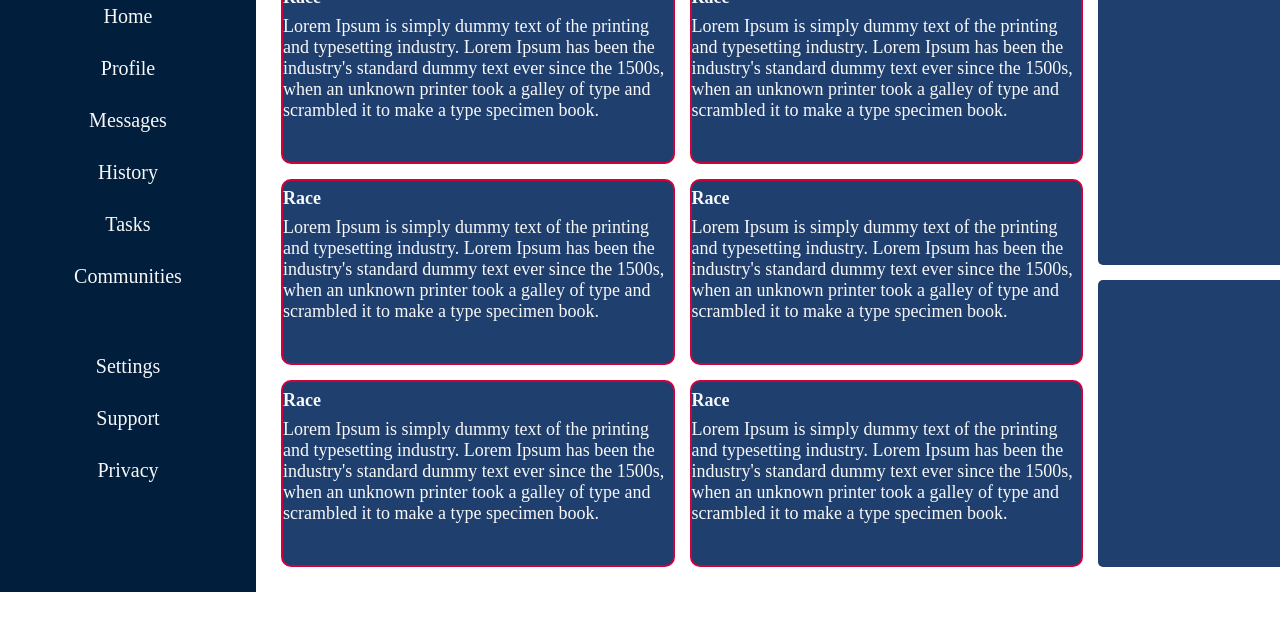
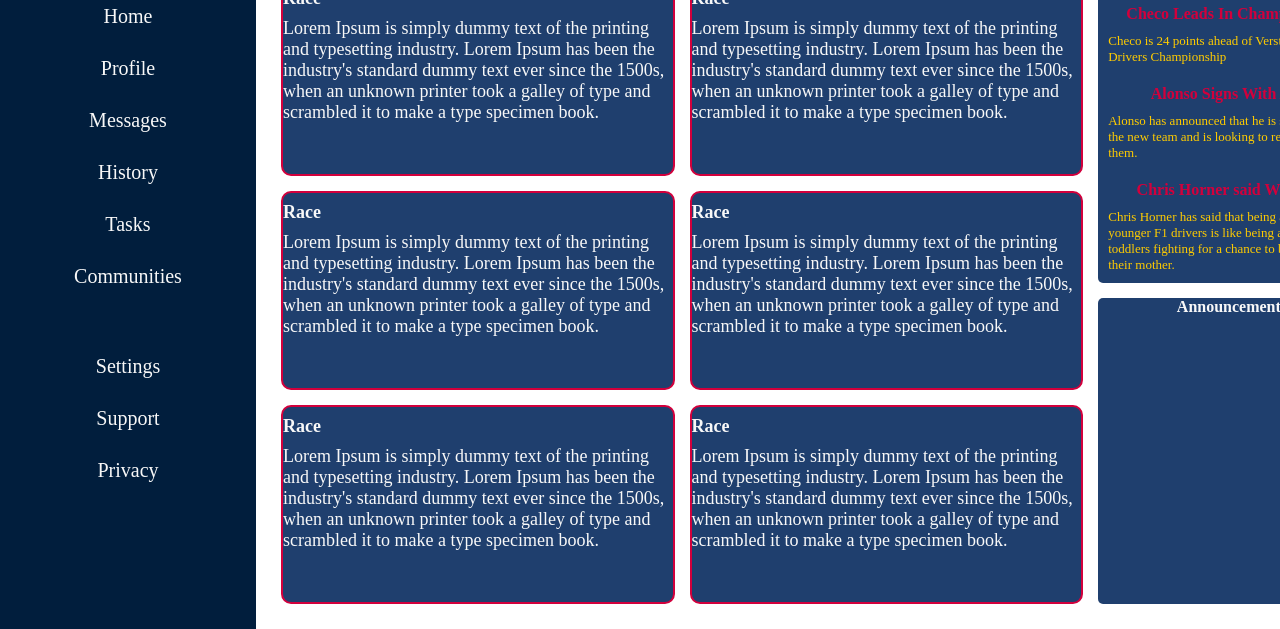
Before and after one commit to KKaged/admin-dashboard, a plain HTML site: page index.html in a window 1280 px wide. Shown: the part 208-837 px from the top of the page. Before the commit the page ends 800 px from the top, so only its background shows below. Drawn offline with nearby package versions, Linux system fonts and the light colour scheme.

Commit message:
finished trending side pod.

```diff
--- a/index.html
+++ b/index.html
@@ -130,8 +130,39 @@
         </div>
       </div>
       <div class="right-main">
-        <div class="trending"></div>
-        <div class="announcements"></div>
+        <div class="trending">
+          <h4 class="trend-header">Trending</h4>
+          <div class="trend-container">
+            <h4 class="trend-title">Checo Leads In Championship</h4>
+            <p class="trend-disc">
+              Checo is 24 points ahead of Verstappen in the Drivers Championship
+            </p>
+            <div></div>
+          </div>
+
+          <div class="trend-container">
+            <h4 class="trend-title">Alonso Signs With Audi</h4>
+            <p class="trend-disc">
+              Alonso has announced that he is signing with the new team and is
+              looking to reitre with them.
+            </p>
+            <div></div>
+          </div>
+
+          <div class="trend-container">
+            <h4 class="trend-title">Chris Horner said WHAT?!</h4>
+            <p class="trend-disc">
+              Chris Horner has said that being around younger F1 drivers is like
+              being around toddlers fighting for a chance to be carried by their
+              mother.
+            </p>
+            <div></div>
+          </div>
+        </div>
+        <div class="announcements">
+          <h4 class="trend-announce">Announcements</h4>
+          <div class="trend-desc"></div>
+        </div>
       </div>
     </main>
   </body>
--- a/style.css
+++ b/style.css
@@ -186,6 +186,7 @@ button:active {
     font-weight: bolder;
     font-size: large;
     align-self: center;
+    align-content: center;
 }
 
 .desc {
@@ -197,14 +198,39 @@ button:active {
     display: grid;
     grid-template-rows: 1fr 1fr;
     gap: 15px;
+    color: #F8F8F8;
 }
 
 .trending {
     background-color: #1F3F6E;
     border-radius: 5px;
+    display: flex;
+    flex-direction: column;
+    align-items: center;
+    gap: 10px;
+}
+
+.trend-container {
+    display: flex;
+    flex-direction: column;
+    justify-content: center;
+    align-items: center;
+}
+
+.trend-title {
+    color: #D2003C;
+}
+
+.trend-disc {
+    margin: 10px;
+    font-size: small;
+    color: #FFCC00;
 }
 
 .announcements {
     background-color: #1F3F6E;
     border-radius: 5px;
+    display: flex;
+    flex-direction: column;
+    align-items: center;
 }
```
